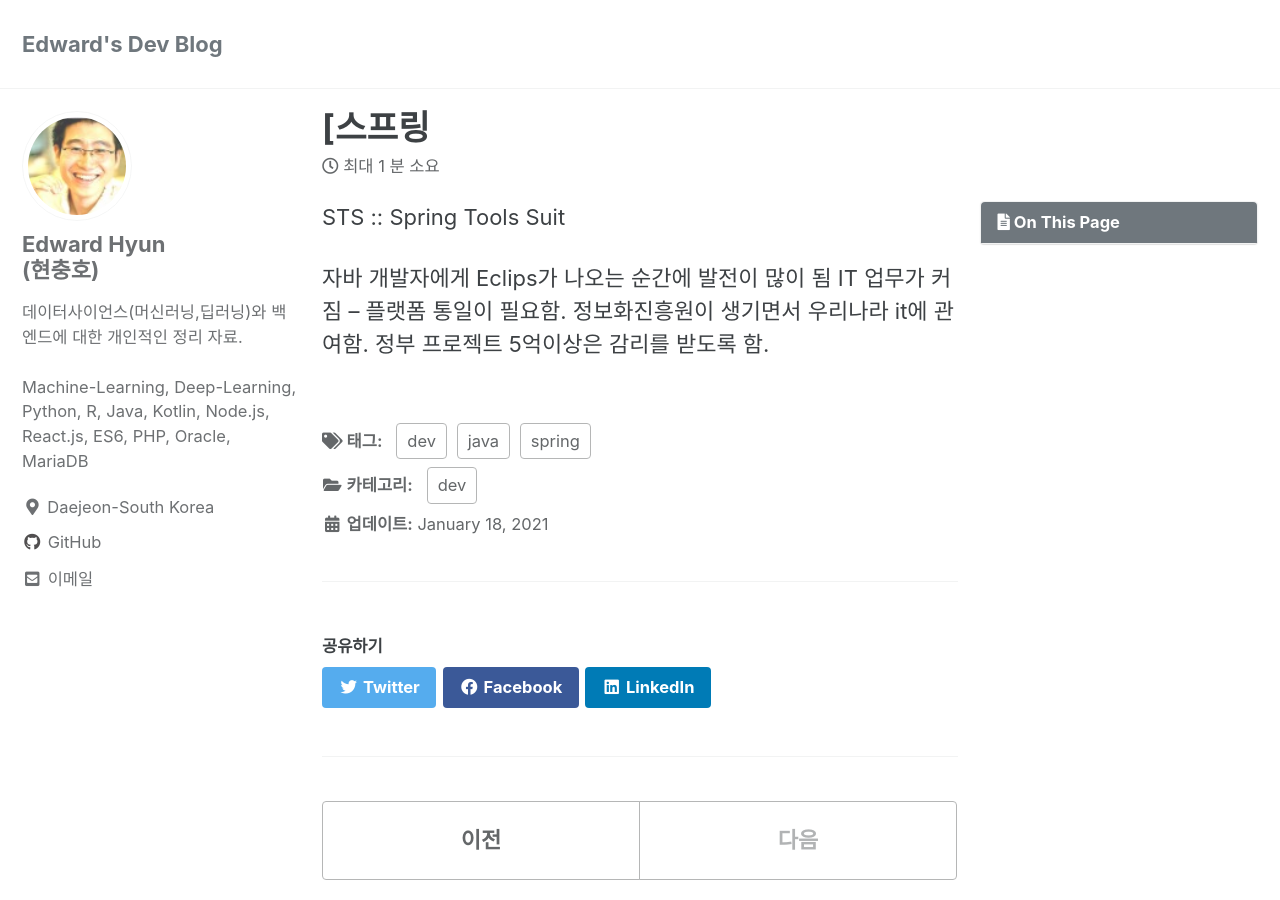
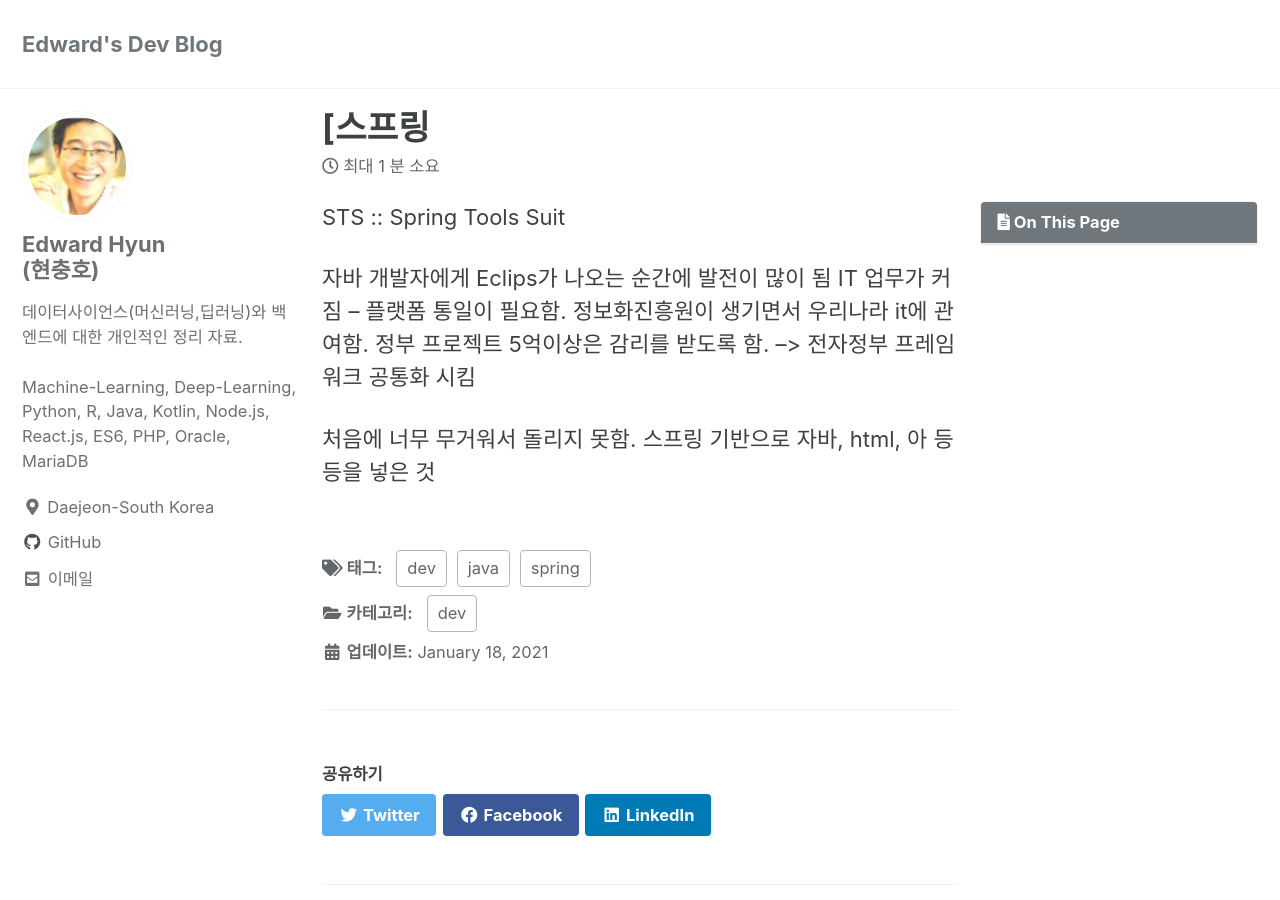
Before and after one commit to iamhch24/iamhch24.github.io, a Jekyll site: the page built from _posts/2021-01-18-[스피링].md, in a window 1280 px wide and 900 px high. Built offline with Jekyll 4.4.1, drawn with Linux system fonts in a browser that asks for light colours; cached includes are drawn as plain includes.

Commit message:
_posts/2021-01-18-[스피링].md updated from https://stackedit.io/

```diff
--- a/_posts/2021-01-18-[스피링].md
+++ b/_posts/2021-01-18-[스피링].md
@@ -16,7 +16,11 @@ STS :: Spring Tools Suit
 IT 업무가 커짐 -- 플랫폼 통일이 필요함.
 정보화진흥원이 생기면서 우리나라 it에 관여함.
 정부 프로젝트 5억이상은 감리를 받도록 함.
+--> 전자정부 프레임워크 공통화 시킴
+
+처음에 너무 무거워서 돌리지 못함.
+스프링 기반으로 자바, html, 아 등등을 넣은 것
 
 <!--stackedit_data:
-eyJoaXN0b3J5IjpbOTU4NDEyNzc4XX0=
+eyJoaXN0b3J5IjpbLTIwMjk3MzkyMTZdfQ==
 -->
```
